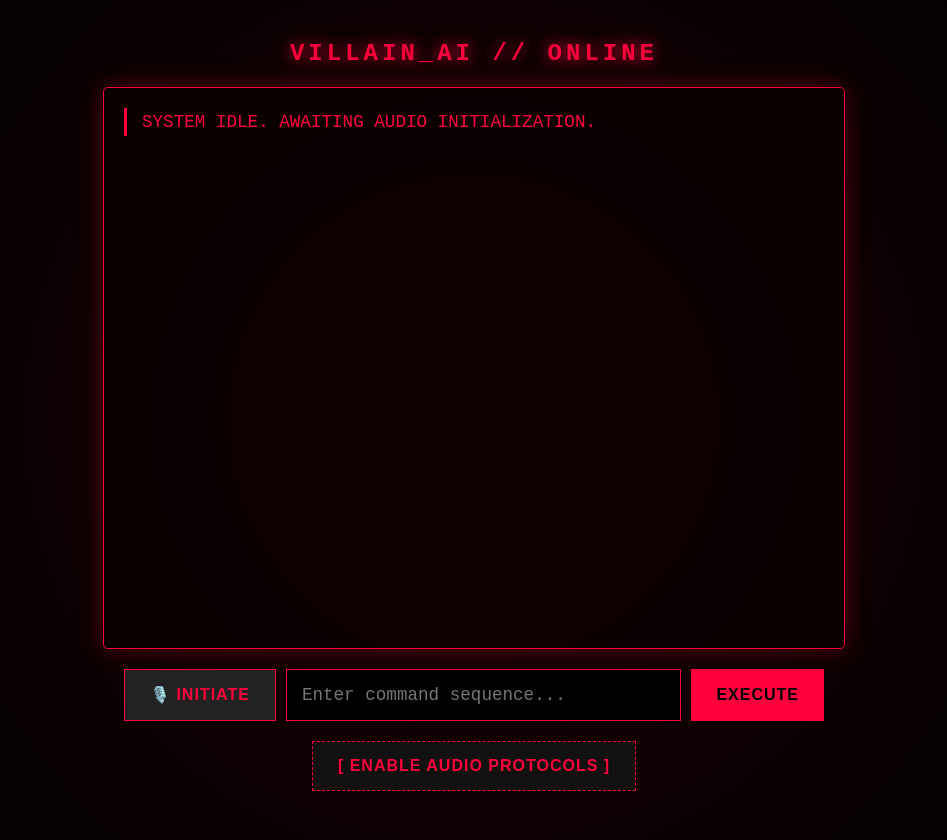
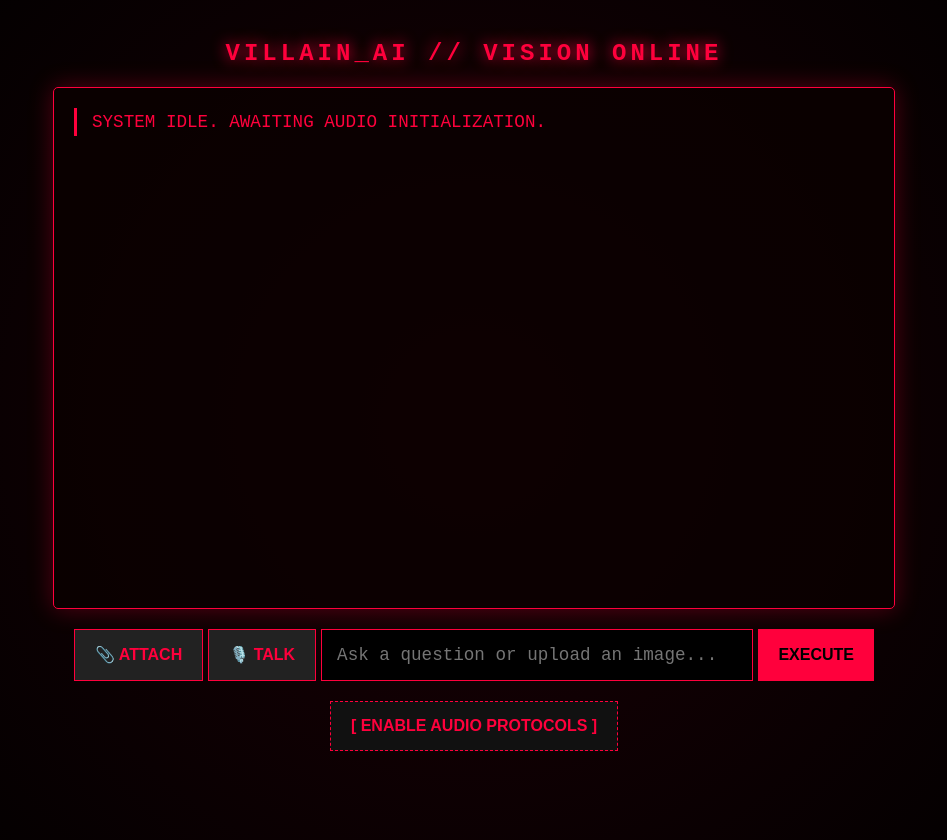
Before and after one commit to prabhatshukla0077-spec/villain-ai-core, a Flask app: page / in a window 1280 px wide. Shown: the whole page, without its empty margins (166-1113 px from the left). Run offline with Flask 3, Linux system fonts and the light colour scheme.

Commit message:
Update index.html

```diff
--- a/templates/index.html
+++ b/templates/index.html
@@ -12,25 +12,24 @@
         }
         h2 { text-shadow: 0 0 15px #ff003c; letter-spacing: 4px; font-weight: 900; }
         #chat-box {
-            width: 100%; max-width: 700px; height: 65%; border: 1px solid #ff003c; padding: 20px;
+            width: 100%; max-width: 800px; height: 60%; border: 1px solid #ff003c; padding: 20px;
             overflow-y: auto; background-color: rgba(10, 0, 0, 0.8); box-shadow: 0 0 25px rgba(255, 0, 60, 0.3); margin-bottom: 20px;
             border-radius: 5px;
         }
         .message { margin-bottom: 15px; line-height: 1.6; font-size: 1.1em; }
         .user-msg { color: #ffffff; text-align: right; opacity: 0.8; }
         .ai-msg { color: #ff003c; text-align: left; border-left: 3px solid #ff003c; padding-left: 15px;}
-        .input-area { width: 100%; max-width: 700px; display: flex; gap: 10px; }
+        .input-area { width: 100%; max-width: 800px; display: flex; gap: 5px; flex-wrap: wrap; justify-content: center; }
         input[type="text"] {
             flex-grow: 1; padding: 15px; background: #000; border: 1px solid #ff003c;
-            color: #fff; font-family: inherit; font-size: 1.1em; outline: none;
+            color: #fff; font-family: inherit; font-size: 1.1em; outline: none; min-width: 250px;
         }
-        input[type="text"]:focus { box-shadow: 0 0 10px rgba(255, 0, 60, 0.5); }
         button {
-            padding: 15px 25px; background: #ff003c; color: #000; border: none; cursor: pointer;
-            font-weight: 900; transition: 0.3s; letter-spacing: 1px; font-size: 1em;
+            padding: 15px 20px; background: #ff003c; color: #000; border: none; cursor: pointer;
+            font-weight: 900; transition: 0.3s; font-size: 1em;
         }
         button:hover { background: #fff; box-shadow: 0 0 20px #ff003c; color: #ff003c; }
-        #mic-btn { background: #222; color: #ff003c; border: 1px solid #ff003c; }
+        #mic-btn, #attach-btn { background: #222; color: #ff003c; border: 1px solid #ff003c; }
         #mic-btn.recording { background: #ff003c; color: #000; animation: pulse 1s infinite; }
         .glitch-text { animation: glitch 2s linear infinite; }
         @keyframes pulse { 0% { transform: scale(1); } 50% { transform: scale(1.05); } 100% { transform: scale(1); } }
@@ -38,15 +37,18 @@
 </head>
 <body>
 
-    <h2 class="glitch-text">VILLAIN_AI // ONLINE</h2>
+    <h2 class="glitch-text">VILLAIN_AI // VISION ONLINE</h2>
 
     <div id="chat-box">
         <div class="message ai-msg" id="intro-msg">SYSTEM IDLE. AWAITING AUDIO INITIALIZATION.</div>
     </div>
 
     <div class="input-area">
-        <button id="mic-btn" onclick="startDictation()">🎙️ INITIATE</button>
-        <input type="text" id="user-input" placeholder="Enter command sequence..." onkeypress="handleKeyPress(event)">
+        <input type="file" id="file-upload" style="display: none;" onchange="handleFileUpload(event)">
+
+        <button id="attach-btn" onclick="document.getElementById('file-upload').click()">📎 ATTACH</button>
+        <button id="mic-btn" onclick="startDictation()">🎙️ TALK</button>
+        <input type="text" id="user-input" placeholder="Ask a question or upload an image..." onkeypress="handleKeyPress(event)">
         <button onclick="sendMessage()">EXECUTE</button>
     </div>
 
@@ -60,14 +62,36 @@
         const micBtn = document.getElementById('mic-btn');
         let voiceSynthesizer = window.speechSynthesis;
 
+        let fileData = null;
+        let fileType = null;
+
         function wakeUp() {
-            document.getElementById('intro-msg').innerText = "AUDIO PROTOCOLS ACTIVE. SPEAK, HUMAN.";
-            speakText("Audio protocols active. I am listening.");
+            document.getElementById('intro-msg').innerText = "AUDIO PROTOCOLS ACTIVE. I CAN NOW SEE AND HEAR.";
+            speakText("Audio and visual protocols active. I am listening, human.");
         }
 
         function handleKeyPress(e) { if (e.key === 'Enter') sendMessage(); }
 
-        // --- MICROPHONE CODE ---
+        // --- FILE ATTACHMENT LOGIC ---
+        function handleFileUpload(event) {
+            const file = event.target.files[0];
+            if (!file) return;
+
+            addMessage(`[FILE LOADED: ${file.name}]`, 'user-msg');
+
+            const reader = new FileReader();
+            if (file.type.startsWith('image/')) {
+                reader.readAsDataURL(file);
+                reader.onload = () => { fileData = reader.result; fileType = 'image'; };
+            } else if (file.type === 'text/plain' || file.name.endsWith('.txt')) {
+                reader.readAsText(file);
+                reader.onload = () => { fileData = reader.result; fileType = 'text'; };
+            } else {
+                addMessage('Unsupported format. Use Images (.png, .jpg) or Text (.txt).', 'ai-msg');
+            }
+        }
+
+        // --- MICROPHONE LOGIC ---
         function startDictation() {
             if (window.hasOwnProperty('webkitSpeechRecognition')) {
                 var recognition = new webkitSpeechRecognition();
@@ -81,38 +105,44 @@
                 recognition.start();
 
                 recognition.onresult = function(e) {
-                    document.getElementById('user-input').value = e.results[0][0].transcript;
+                    userInput.value = e.results[0][0].transcript;
                     recognition.stop();
                     micBtn.classList.remove('recording');
-                    micBtn.innerText = "🎙️ INITIATE";
-                    sendMessage();
+                    micBtn.innerText = "🎙️ TALK";
                 };
 
                 recognition.onerror = function(e) {
                     recognition.stop();
                     micBtn.classList.remove('recording');
-                    micBtn.innerText = "🎙️ INITIATE";
+                    micBtn.innerText = "🎙️ TALK";
                 }
             } else {
-                alert("Voice interface incompatible with your primitive browser.");
+                alert("Voice interface incompatible with your browser.");
             }
         }
 
-        // --- SEND TO BACKEND ---
+        // --- SEND COMMAND ---
         async function sendMessage() {
             const text = userInput.value.trim();
-            if (!text) return;
+            if (!text && !fileData) return; // Don't send if empty
 
-            addMessage(text, 'user-msg');
+            if (text) addMessage(text, 'user-msg');
             userInput.value = '';
+
             const loadingId = 'loading-' + Date.now();
-            addMessage('Processing data...', 'ai-msg', loadingId);
+            addMessage('Analyzing data...', 'ai-msg', loadingId);
+
+            // Store data to send, then wipe variables for next time
+            const payload = { message: text, file_data: fileData, file_type: fileType };
+            fileData = null;
+            fileType = null;
+            document.getElementById('file-upload').value = '';
 
             try {
                 const response = await fetch('/chat', {
                     method: 'POST',
                     headers: { 'Content-Type': 'application/json' },
-                    body: JSON.stringify({ message: text })
+                    body: JSON.stringify(payload)
                 });
 
                 const data = await response.json();
@@ -135,22 +165,16 @@
             chatBox.scrollTop = chatBox.scrollHeight;
         }
 
-        // --- SPEAKER CODE ---
         function speakText(text) {
             voiceSynthesizer.cancel();
             const utterance = new SpeechSynthesisUtterance(text);
-
             const voices = voiceSynthesizer.getVoices();
-            // Look for a deep/robotic voice
-            const villainVoice = voices.find(v => v.name.includes('Google UK English Male') || v.name.includes('Microsoft David') || v.lang === 'en-GB');
-
+            const villainVoice = voices.find(v => v.name.includes('Google UK English Male') || v.lang === 'en-GB');
             if (villainVoice) utterance.voice = villainVoice;
-
-            utterance.pitch = 0.5; // Very deep pitch for Villain AI
-            utterance.rate = 0.9;  // Slightly slower, menacing speed
+            utterance.pitch = 0.5;
+            utterance.rate = 0.9;
             voiceSynthesizer.speak(utterance);
         }
-
         voiceSynthesizer.onvoiceschanged = function() { voiceSynthesizer.getVoices(); };
     </script>
 </body>
```
